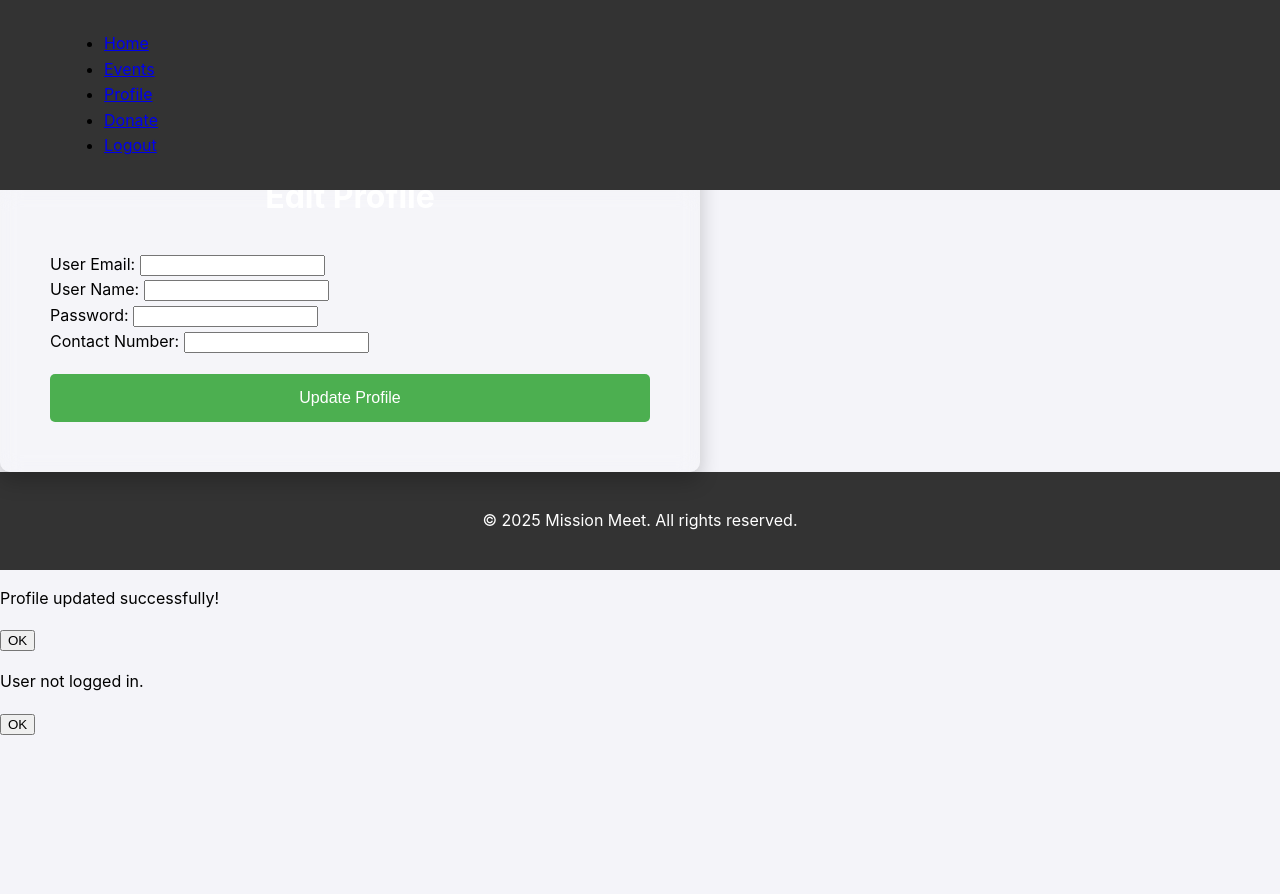
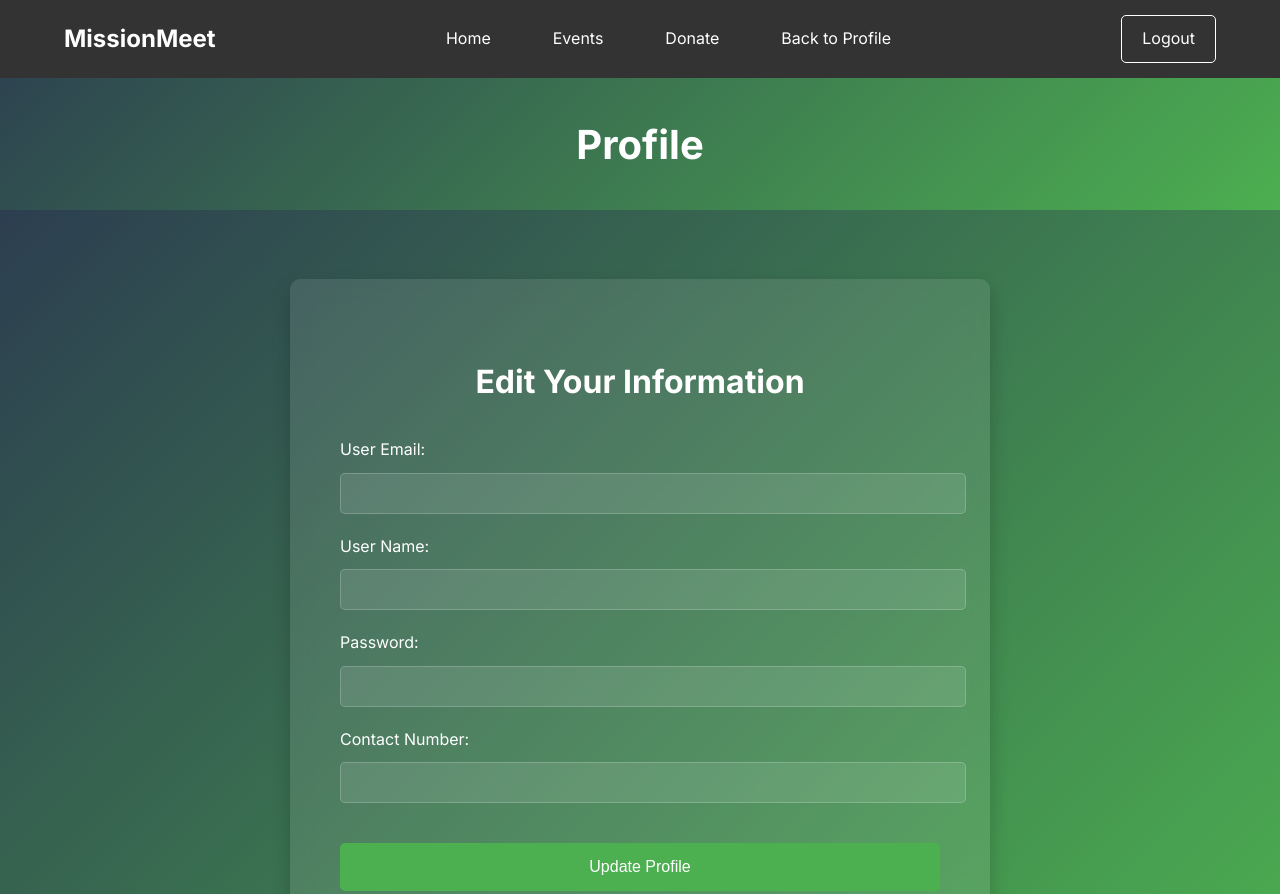
Before and after one commit to JyopsZ/MissionMeet, a plain HTML site: page View/edit-profile.html in a window 1280 px wide. Shown: the top 894 px of the page. Before the commit the page ends 800 px from the top, so only its background shows below. Drawn offline with Linux system fonts and the light colour scheme.

Commit message:
UI Merge: Bug Fixes V5
-- Added profile viewing and editing of Adrian
-- Matched backend to frontend
-- Added google font link to some pages
-- Fixed navbars of some pages
-- Archived events.html and Profile Page.html

-- sa dami ng napalitan ko di ko na natrack lahat on this commit

```diff
--- a/View/edit-profile.html
+++ b/View/edit-profile.html
@@ -5,24 +5,30 @@
   <meta name="viewport" content="width=device-width, initial-scale=1.0" />
   <title>Profile</title>
   <link rel="stylesheet" href="profile.css" />
+  <link href="https://fonts.googleapis.com/css2?family=Inter:wght@400;700&display=swap" rel="stylesheet">
     </head>
         <body>
+            <body>
                 <nav class="navbar">
-                <ul>
-                    <li><a href="home.html">Home</a></li>
+                  <a href="#" class="navbar-logo">MissionMeet</a>
+                  <ul class="navbar-links">
+                      <li><a href="Home Page.html">Home</a></li>
                       <li><a href="Events Page.html">Events</a></li>
-                    <li><a href="Profile Page.html">Profile</a></li>
                       <li><a href="donate page.html">Donate</a></li>
-                    <li><a href="#" onclick="logout()">Logout</a></li>
+                      <li><a href="Profile-Page.html">Back to Profile</a></li>
                   </ul>
+                  <div class="navbar-cta">
+                      <a href="#" class="login-btn" onclick="logout()">Logout</a>
+                  </div>
               </nav>
 
-            <header>
+            <section class="header-section">
                 <h1>Profile</h1>
-            </header>
+            </section>
 
+            <section class="profile-section">
                 <div class="profile-container">
-            <h2>Edit Profile</h2>
+                <h2>Edit Your Information</h2>
                     <form id="profileForm">
                         <label for="user-email">User Email:</label>
                         <input type="email" id="user-email" name="email" required><br>
@@ -31,7 +37,7 @@
                         <input type="text" id="username" name="name" required><br>
 
                         <label for="password">Password:</label>
-                    <input type="password" id="password" name="password" required><br>
+                        <input type="text" id="password" name="password" required><br>
 
                         <label for="contact_number">Contact Number:</label>
                         <input type="text" id="contact_number" name="contact" required><br>
@@ -39,13 +45,14 @@
                         <button type="submit" class="update-profile-btn">Update Profile</button>
                     </form>
                 </div>
+            </section>
 
             <footer>
                 <p>&copy; 2025 Mission Meet. All rights reserved.</p>
             </footer>
 
             <!-- Success Modal -->
-            <div id="successModal" class="modal">
+            <div id="successModal" class="modal" style="display: none;">
                 <div class="modal-content">
                     <p>Profile updated successfully!</p>
                     <button onclick="closeModal('successModal')">OK</button>
@@ -53,7 +60,7 @@
             </div>
 
             <!-- Error Modal -->
-            <div id="errorModal" class="modal">
+            <div id="errorModal" class="modal" style="display: none;">
                 <div class="modal-content">
                     <p id="errorMessage">Failed to update profile.</p>
                     <button class="error-btn" onclick="closeModal('errorModal')">OK</button>
@@ -129,6 +136,12 @@
                                 }
                         });
                     });
+
+                // Hide password content when changed
+                document.getElementById("password").addEventListener("input", function() {
+
+                    this.type = "password";
+                });
             </script>
     </body>
 </html>
--- a/View/events.css
+++ b/View/events.css
@@ -7,30 +7,39 @@ body {
     line-height: 1.6;
 }
 
-/* Navbar Styles */
 .navbar {
+    display: flex;
+    justify-content: space-between;
+    align-items: center;
+    width: 100%;
     background-color: #333;
     position: fixed;
     top: 0;
     left: 0;
-    width: 100%;
     z-index: 200;
+    padding: 15px 5%;
     box-sizing: border-box;
 }
 
-.navbar ul {
+.navbar-logo {
+    color: white;
+    font-size: 1.5rem;
+    font-weight: 700;
+    text-decoration: none;
+}
+
+.navbar-links {
     display: flex;
     list-style-type: none;
     margin: 0;
-    padding: 15px 5%;
-    justify-content: center;
+    padding: 0;
 }
 
-.navbar li {
+.navbar-links li {
     margin: 0 15px;
 }
 
-.navbar a {
+.navbar-links a {
     text-decoration: none;
     color: white;
     font-size: 16px;
@@ -39,23 +48,41 @@ body {
     transition: background-color 0.3s ease;
 }
 
-.navbar a:hover {
+.navbar-links a:hover {
     background-color: #4CAF50;
 }
 
-/* Header Styles */
-header {
-    padding-top: 100px;
-    text-align: center;
+.navbar-cta {
+    display: flex;
+    gap: 15px;
+}
+
+.login-btn {
+    text-decoration: none;
+    color: white;
+    padding: 10px 20px;
+    border-radius: 5px;
+    border: 1px solid white;
+    transition: background-color 0.3s ease;
+}
+
+.login-btn:hover {
+    background-color: #4CAF50;
+}
+
+.header-section {
+
+    display: flex;
+    justify-content: center;
+    align-items: center;
     background: linear-gradient(135deg, #2C3E50 0%, #4CAF50 100%);
     color: white;
-    padding-bottom: 30px;
 }
 
-header h1 {
-    font-size: 3rem;
-    margin-bottom: 20px;
-    color: white;
+.header-section h1 {
+    font-size: 2.5rem;
+    text-align: center;
+    padding-top: 80px;
 }
 
 /* Events Section */
--- a/View/profile.css
+++ b/View/profile.css
@@ -74,10 +74,24 @@ body {
     display: flex;
     justify-content: center;
     align-items: center;
-    padding: 80px 5%;
     background: linear-gradient(135deg, #2C3E50 0%, #4CAF50 100%);
     min-height: 100vh;
     color: white;
+}
+
+.header-section {
+
+    display: flex;
+    justify-content: center;
+    align-items: center;
+    background: linear-gradient(135deg, #2C3E50 0%, #4CAF50 100%);
+    color: white;
+}
+
+.header-section h1 {
+    font-size: 2.5rem;
+    text-align: center;
+    padding-top: 80px;
 }
 
 .profile-container {
@@ -104,9 +118,10 @@ body {
     font-size: 2rem;
 }
 
-.profile-form {
-    display: flex;
-    flex-direction: column;
+/* Form Styles */
+#profile-form {
+    width: 100%;
+    max-width: 400px;
 }
 
 .form-group {
@@ -130,6 +145,22 @@ body {
 }
 
 .form-group input:focus {
+    outline: none;
+    border-color: #4CAF50;
+}
+
+#email, #password, #user-email, #username, #contact_number {
+    width: 100%;
+    padding: 12px;
+    margin: 10px 0 20px;
+    border: 1px solid rgba(255, 255, 255, 0.2);
+    border-radius: 5px;
+    background-color: rgba(255, 255, 255, 0.1);
+    color: white;
+    transition: border-color 0.3s ease;
+}
+
+#email:focus, #password:focus, #user-email:focus, #username:focus, #contact_number:focus {
     outline: none;
     border-color: #4CAF50;
 }
@@ -173,3 +204,19 @@ footer {
         font-size: 1.5rem;
     }
 }
+
+.profile-btn {
+    display: inline-block;
+    padding: 10px 20px;
+    background-color: #4CAF50;
+    color: white;
+    text-decoration: none;
+    border: none;
+    border-radius: 5px;
+    cursor: pointer;
+    transition: background-color 0.3s ease;
+}
+
+.profile-btn:hover {
+    background-color: #45a049;
+}
```
Also changed, not shown: View/Archive/events.html (renamed from View/events.html, +0 -1 lines), View/Events Page.html (+8 -6 lines), View/Home Page.html (+1 -4 lines), View/Profile-Page.html (+15 -15 lines), View/donate page.html (+14 -10 lines), View/joined-events.html (+10 -8 lines), View/Archive/Profile Page.html (renamed from View/Profile Page.html). Lines whose indentation alone changed are shown as unchanged.
